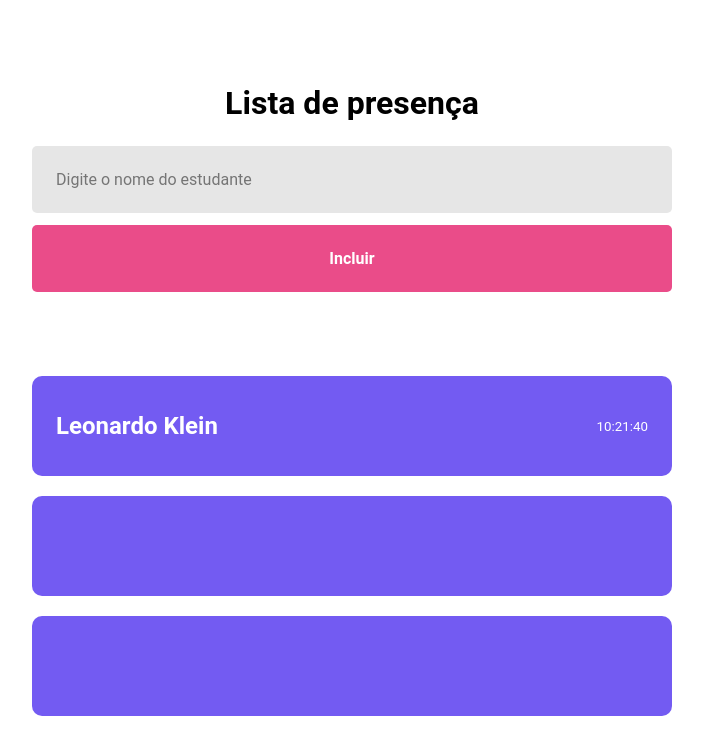
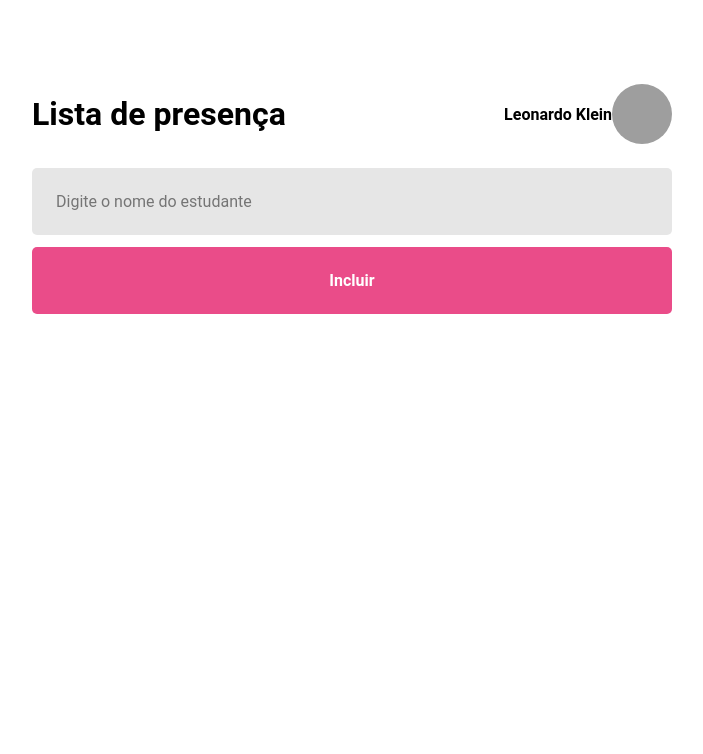
Before and after one commit to LeonardoLuisKlein/reactRocketSeat, a React (Vite) app: page / in a window 1280 px wide. Shown: the top 754 px of the page, without its empty margins (288-991 px from the left). Built offline with nearby package versions, Linux system fonts and the light colour scheme; grey boxes are pictures that could not be loaded.

Commit message:
Feat: input logic and style

```diff
--- a/src/pages/Home/index.jsx
+++ b/src/pages/Home/index.jsx
@@ -1,20 +1,51 @@
-import { useState } from 'react'
-import {Card} from '../../components/card/index'
-import './style.scss'
+import { useState } from "react";
+import { Card } from "../../components/card/index";
+import "./style.scss";
 
 function Home() {
-  const [count, setCount] = useState(0)
+  const [studentName, setStudentName] = useState("");
+  const [students, setStudents] = useState([]);
+
+  function handleAddStudent(){
+    const newStudent = {
+      name: studentName,
+      time: new Date().toLocaleTimeString("pt-br", {
+        hour: '2-digit',
+        minute: '2-digit',
+        second: '2-digit',
+      })
+    };
+
+    setStudents(prevState => [...prevState, newStudent]);
+  }
 
   return (
-    <div className='container'>
-    <h1>Lista de presença</h1>
-    <input type="text" placeholder='Digite o nome do estudante'/>
-    <button>Incluir</button>
-    <Card name="Leonardo Klein" time="10:21:40"/>
-    <Card />
-    <Card />
+    <div className="container">
+      <header>
+      <h1>Lista de presença</h1>
+      <div>
+        <strong>Leonardo Klein</strong>
+        <img src="https://github.com/LeonardoLuisKlein.png" />
+      </div>
+      </header>
+
+
+      <input
+      type="text"
+      placeholder="Digite o nome do estudante"
+      onChange={(e) => setStudentName(e.target.value)} />
+      <button type="button" onClick={handleAddStudent}>Incluir</button>
+      {
+      students.map(student => (
+      <Card
+      key={student.time}
+      name={student.name}
+      time={student.time}
+      />
+      ))
+      }
     </div>
-  )
+  );
 }
 
-export default Home
+export default Home;
--- a/src/pages/Home/style.scss
+++ b/src/pages/Home/style.scss
@@ -3,8 +3,21 @@
     align-items: center;
     flex-direction: column;
 
-    h1{
+    header{
+        width: 50%;
+        display: flex;
+        align-items: center;
+        justify-content: space-between;
         margin: 84px 0 24px;
+        div{
+            display: flex;
+            align-items: center;
+        }
+        img{
+            width: 60px;
+            height: 60px;
+            border-radius: 50%;
+        }
     }
 
     input {
@@ -17,6 +30,7 @@
 
         font-size: 16px;
     }
+
 
     button {
         width: 50%;
```
